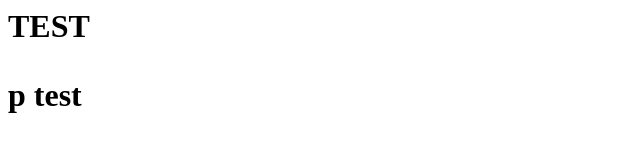
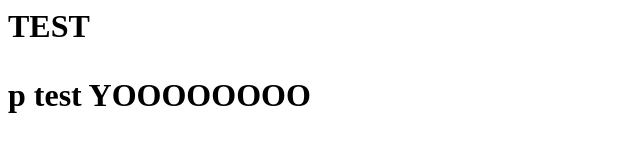
Before and after one commit to WilliamSong30/WilliamSong30.github.io, a plain HTML site: page index.html in a window 1280 px wide. Shown: the whole page, without its empty margins (0-640 px from the left). Drawn offline with Linux system fonts and the light colour scheme.

Commit message:
Update index.html

```diff
--- a/index.html
+++ b/index.html
@@ -1,4 +1,4 @@
 <html>
   <h1> TEST</h>
-  <p> p test </p>
+  <p> p test YOOOOOOOO </p>
 </html>
```
